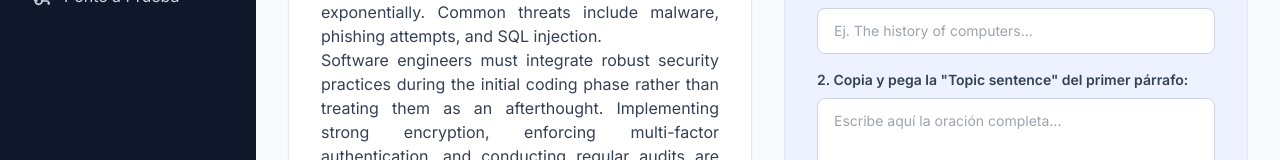
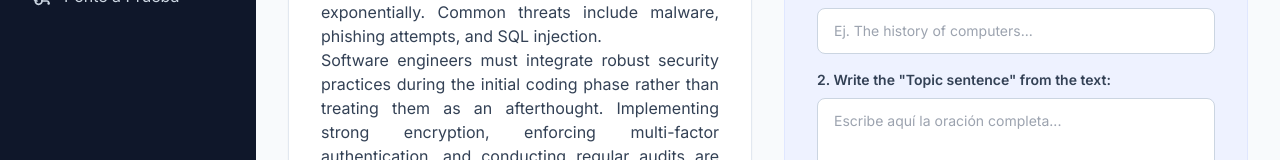
Before and after one commit to 314-thon/IFTS18-TSDS, a plain HTML site: page 1.2.4_ingles/Parcial/index.html in a window 1280 px wide. Both pictures are taken after a click on the button "Unidad 1: Reading". Shown: the part 289-449 px from the top of the page. Drawn offline with nearby package versions, Linux system fonts and the light colour scheme.

Commit message:
Update index.html

```diff
--- a/1.2.4_ingles/Parcial/index.html
+++ b/1.2.4_ingles/Parcial/index.html
@@ -223,7 +223,7 @@
                                 <input type="text" id="u1-title" class="w-full px-4 py-3 rounded-lg border border-slate-300 focus:ring-2 focus:ring-indigo-500 outline-none transition-all text-sm" placeholder="Ej. The history of computers...">
                             </div>
                             <div>
-                                <label class="block text-sm font-semibold text-slate-700 mb-2">2. Copia y pega la "Topic sentence" del primer párrafo:</label>
+                                <label class="block text-sm font-semibold text-slate-700 mb-2">2. Write the "Topic sentence" from the text:</label>
                                 <textarea id="u1-topic" rows="3" class="w-full px-4 py-3 rounded-lg border border-slate-300 focus:ring-2 focus:ring-indigo-500 outline-none transition-all resize-none text-sm" placeholder="Escribe aquí la oración completa..."></textarea>
                             </div>
                             <button onclick="validateReading()" class="w-full bg-indigo-600 hover:bg-indigo-700 text-white font-medium py-3 rounded-lg transition-colors flex items-center justify-center gap-2">
```
